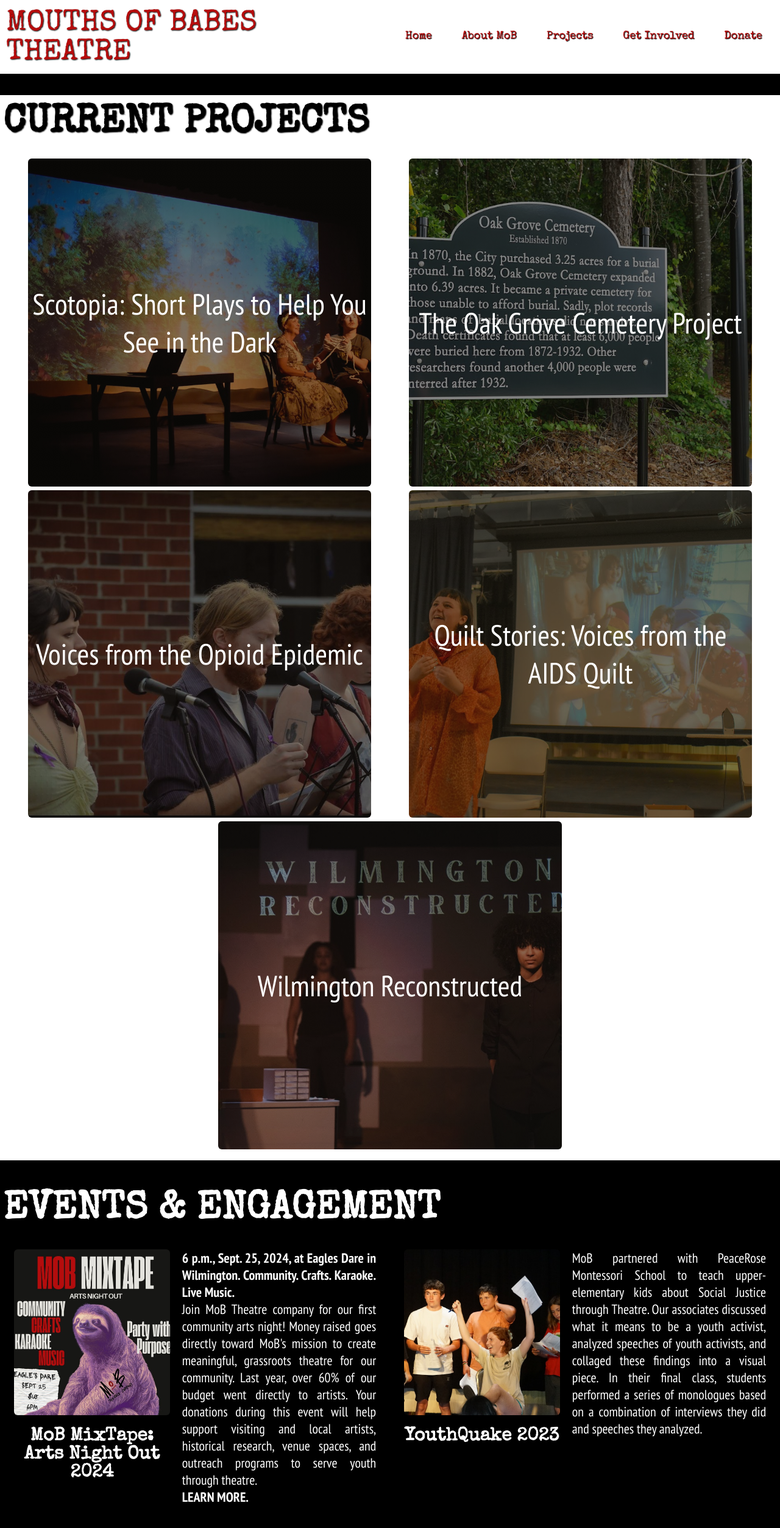
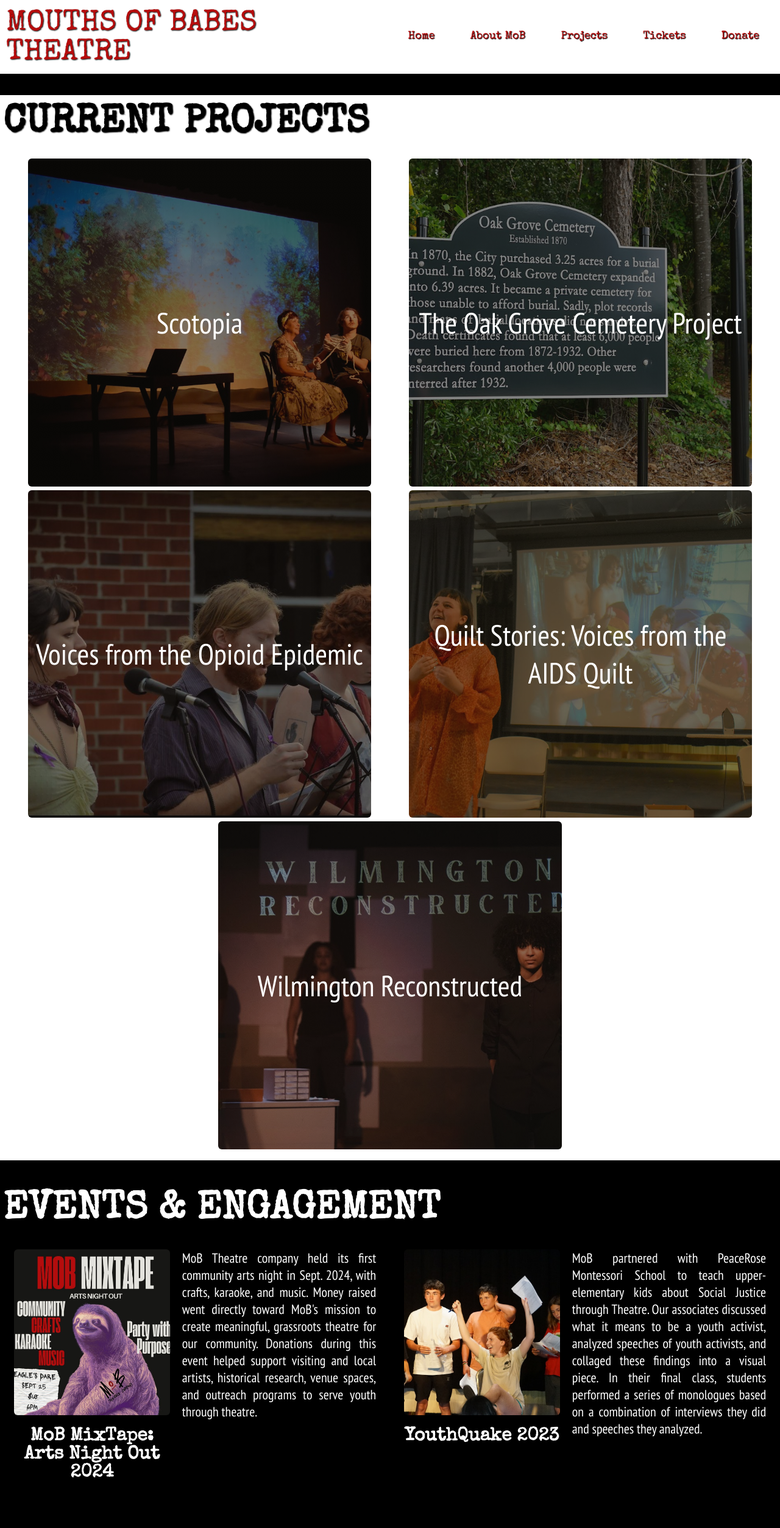
Before and after one commit to mackwick/MoB_Website_FE, a React (Vite) app: page /projects in a window 1280 px wide. Shown: the top 2506 px of the page at 61% size. Built offline with nearby package versions, Linux system fonts and the light colour scheme.

Commit message:
updating home teasers, scotopio info, removing mixtape, changing get involved to tix link

```diff
--- a/src/components/Header.jsx
+++ b/src/components/Header.jsx
@@ -22,7 +22,7 @@ function Header() {
             Projects
           </a>
           <a href="/getinvolved" className="link">
-            Get Involved
+            Tickets
           </a>
           <a
             href="https://www.paypal.com/donate/?hosted_button_id=6JDGLM3KV8FNY"
--- a/src/index.css
+++ b/src/index.css
@@ -781,17 +781,17 @@ h5 {
     url("/images/pride-picnic-proj.jpg");
 }
 
-.mixtape {
+.sco-landing {
   background-image: linear-gradient(
       rgba(17, 15, 11, 0.5),
       rgba(17, 15, 11, 0.5)
     ),
-    url("/images/mixtape.jpg");
+    url("/images/Sco-Landing.jpg");
 }
 
-.mixtape:hover {
+.sco-landing:hover {
   background-image: linear-gradient(#ced6de70, #ced6de70),
-    url("/images/mixtape.jpg");
+    url("/images/Sco-Landing.jpg");
 }
 
 /*-----------------  FULL PROJECT PAGE  -----------------*/
--- a/src/pages/Contact.jsx
+++ b/src/pages/Contact.jsx
@@ -4,27 +4,9 @@ function Contact() {
   return (
     <div className="contact-container">
       <div className="how-to-involved">
-        <p>
-          Interested in auditioning, volunteering, or joining our mailing list?
-        </p>
-        <a
-          href="mailto:mouthsofbabestheatre@gmail.com"
-          className="link"
-          target="_blank"
-        >
-          Email us at mouthsofbabestheatre@gmail.com.
-        </a>
-
+        <p>TICKETS COMING SOON.</p>
         <br></br>
-        <br></br>
-        <p>If you'd like to support MoB Theatre, you can</p>
-        <a
-          href="https://www.paypal.com/donate/?hosted_button_id=6JDGLM3KV8FNY"
-          className="link"
-          target="_blank"
-        >
-          donate on PayPal.
-        </a>
+        <p>Please check back.</p>
       </div>
     </div>
   );
--- a/src/pages/Landing.jsx
+++ b/src/pages/Landing.jsx
@@ -21,9 +21,14 @@ function Landing() {
       </div>
       <div className="latest-news project-teasers-div">
         <Project
-          name={"2024 Fundraiser: MoB Mixtape"}
-          link={"https://events.humanitix.com/mob-mixtape-an-arts-night-out"}
-          BG={"mixtape proj-compon-BG"}
+          name={
+            <>
+              <p>Scotopia</p>
+              <p>March 8-23, 2025</p>
+            </>
+          }
+          link={"/scotopia"}
+          BG={"sco-landing proj-compon-BG"}
         />
         <Project
           name={"Voices from the Opioid Epidemic"}
--- a/src/pages/Projects.jsx
+++ b/src/pages/Projects.jsx
@@ -14,7 +14,7 @@ function Projects() {
         <div className="project-teasers-div">
           <Project
             BG="scotopia proj-compon-BG"
-            name={"Scotopia: Short Plays to Help You See in the Dark"}
+            name={"Scotopia"}
             link={"/scotopia"}
           />
 
@@ -51,29 +51,14 @@ function Projects() {
               <>
                 <div>
                   <p>
-                    <b>
-                      6 p.m., Sept. 25, 2024, at Eagles Dare in Wilmington.
-                      Community. Crafts. Karaoke. Live Music.
-                    </b>
+                    MoB Theatre company held its first community arts night in
+                    Sept. 2024, with crafts, karaoke, and music. Money raised
+                    went directly toward MoB's mission to create meaningful,
+                    grassroots theatre for our community. Donations during this
+                    event helped support visiting and local artists, historical
+                    research, venue spaces, and outreach programs to serve youth
+                    through theatre.
                   </p>
-                  <p>
-                    Join MoB Theatre company for our first community arts night!
-                    Money raised goes directly toward MoB's mission to create
-                    meaningful, grassroots theatre for our community. Last year,
-                    over 60% of our budget went directly to artists. Your
-                    donations during this event will help support visiting and
-                    local artists, historical research, venue spaces, and
-                    outreach programs to serve youth through theatre.
-                  </p>
-
-                  <a
-                    href="https://events.humanitix.com/mob-mixtape-an-arts-night-out"
-                    target="_blank"
-                    className="link"
-                  >
-                    {" "}
-                    LEARN MORE.
-                  </a>
                 </div>
               </>
             }
--- a/src/pages/Scotopia.jsx
+++ b/src/pages/Scotopia.jsx
@@ -5,9 +5,24 @@ function Scotopia() {
   return (
     <FullProj
       image={image}
-      name={"SCOTOPIA: SHORT PLAYS TO HELP YOU SEE IN THE DARK"}
+      name={"SCOTOPIA"}
       details={
-        'Experience MoB Theatre’s annual original theatre festival. The word Scotopia, also known as scotopic vision, means "the ability to see in darkness, or dim light." Inspired by a short play festival curated in spring of 2024, MoB has decided to continue Scotopia as an incubator for new works with a social justice focus. Scotopia is a multi-venue, multi-day theatre festival, that brings to life new and developings works that celebrate identity and advocate for social change.'
+        <>
+          <p>
+            <b>Happening March 8-23, 2025</b>
+          </p>
+          <p>
+            Experience MoB Theatre’s annual original theatre festival. The word
+            Scotopia, also known as scotopic vision, means "the ability to see
+            in darkness, or dim light." Inspired by a short play festival
+            curated in spring of 2024, MoB has decided to continue Scotopia as
+            an incubator for new works with a social justice focus. Scotopia is
+            a multi-venue, multi-day theatre festival, that brings to life new
+            and developings works that celebrate identity and advocate for
+            social change.
+          </p>
+          <p>TICKETS COMING SOON.</p>
+        </>
       }
     />
   );
```
Also changed, not shown: public/images/Sco-Landing.jpg (added).
